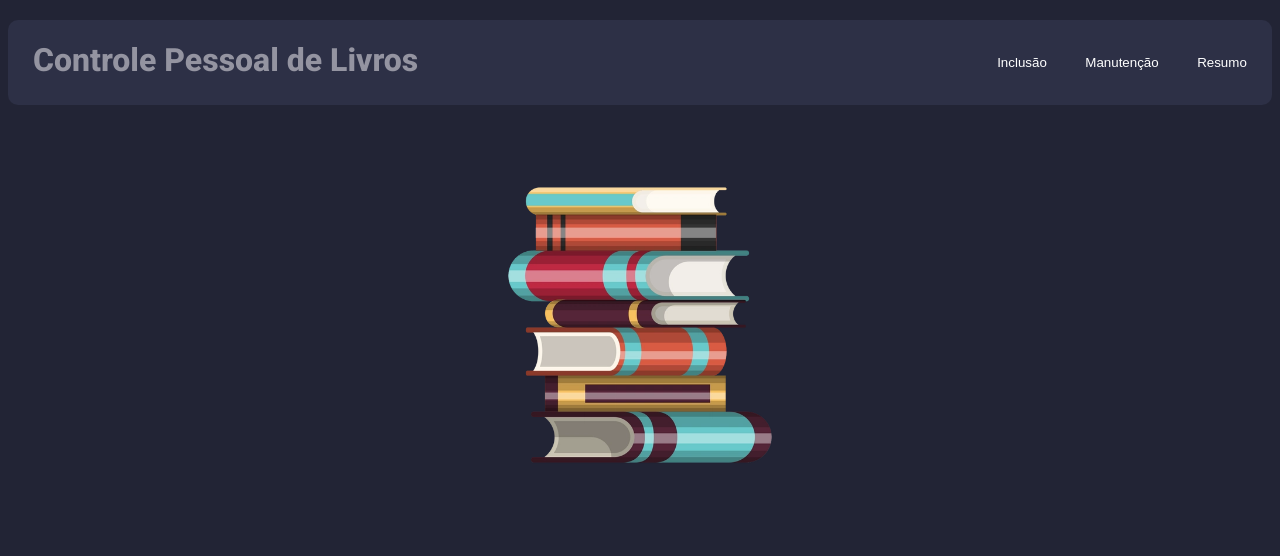
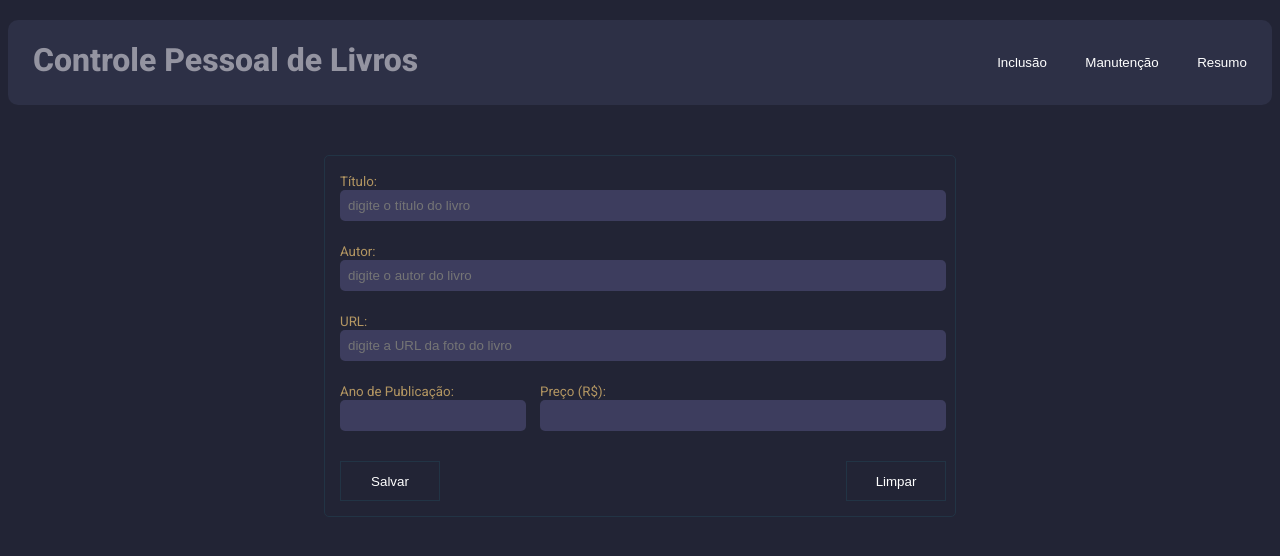
Before and after one commit to AlexandreCassilhas/JavaScript, a React (Vite) app in the folder react-course/controle-livros/: page / in a window 1280 px wide. Shown: the top 556 px of the page. Built offline with nearby package versions, Linux system fonts and the light colour scheme.

Commit message:
react exercise update

```diff
--- a/react-course/controle-livros/package.json
+++ b/react-course/controle-livros/package.json
@@ -11,7 +11,8 @@
   },
   "dependencies": {
     "react": "^19.1.0",
-    "react-dom": "^19.1.0"
+    "react-dom": "^19.1.0",
+    "react-hook-form": "^7.60.0"
   },
   "devDependencies": {
     "@eslint/js": "^9.29.0",
--- a/react-course/controle-livros/src/ControleLivros.css
+++ b/react-course/controle-livros/src/ControleLivros.css
@@ -10,53 +10,10 @@ body {
   font-family: 'Roboto', sans-serif;
 }
 
-h1 {
-  font-weight: 800;
-  color: #9494a1;
-  text-align: start;
-}
 
-div.principal {
-  background-color: #2d3046;
-  display: flex;
-  position: relative;
-  flex-flow: column wrap;
-  width: 100%;
-  height: 60px;
-  margin:20px auto;
-  padding-bottom: 25px;
-  border-radius: 10px;
-}
-
-div.titulo {
-  display: flex;
-}
-
-div.navbar {
-  position: absolute;
-  display: flex;
-  top: 0;
-  right: 0;
-  padding: 0px 0px;
-}
 
 @media screen and (max-width: 730px) {
 
-  div.principal {
-  flex-flow: row wrap;
-  }
 
-  div.titulo {
-  display: flex;
-  flex-flow: column wrap;
-}
-
-  div.navbar {
-  position: relative;
-  display: flex;
-  flex-flow: row wrap;
-  justify-content: end;
-  padding: 0px 0px;
-  }
 
 }
--- a/react-course/controle-livros/src/ControleLivros.jsx
+++ b/react-course/controle-livros/src/ControleLivros.jsx
@@ -3,7 +3,6 @@ import React, {useState, useEffect} from "react";
 import './ControleLivros.css';
 import MenuSuperior from "./MenuSuperior";
 import FormCadastro from "./FormCadastro";
-import Livros from "./assets/livros.webp"
 
 function ControleLivros() {
 
@@ -12,11 +11,6 @@ function ControleLivros() {
       <MenuSuperior />
       <FormCadastro />
     </div>
-
-
-
-
-
   )
 }
 
--- a/react-course/controle-livros/src/FormCadastro.jsx
+++ b/react-course/controle-livros/src/FormCadastro.jsx
@@ -1,39 +1,49 @@
 import React, {useState, useEffect} from "react";
-import Livros from "./assets/livros.webp"
+import  {useForm} from "react-hook-form";
+
+import iconLivros from "./assets/livros.webp"
 
 import './FormCadastro.css';
 
+const status = 'inserir';
+
 function FormCadastro() {
-  const menuOption = ''
 
-  if (menuOption == 'inserir'){
+  const {register, handleSubmit} = useForm();
+
+  function salvar(dadosLivro){
+    alert(JSON.stringify(dadosLivro));
+  }
+
+  if (status == 'inserir'){
       return(
         <div>
+          <form onSubmit={handleSubmit(salvar)}>
             <div className="form-livro">
               <div className="campo">
                 <label htmlFor="titulo">Título:</label>
-              <input type="text" name="nTitulo" id="titulo" required placeholder="digite o título do livro" />
+                <input type="text" name="nTitulo" id="titulo" required placeholder="digite o título do livro" {...register('titulo')} />
               </div>
               <div className="campo">
                 <label htmlFor="autor">
                   Autor:</label>
-              <input type="text" name="nAutor" id="autor" required placeholder="digite o autor do livro" />
+                <input type="text" name="nAutor" id="autor" required placeholder="digite o autor do livro" {...register('autor')} />
               </div>
               <div className="campo">
                 <label htmlFor="urlFoto">
                   URL:</label>
-              <input type="text" name="nUrlFoto" id="urlFoto" placeholder="digite a URL da foto do livro" />
+                <input type="text" name="nUrlFoto" id="urlFoto" placeholder="digite a URL da foto do livro" {...register('urlFoto')} />
               </div>
               <div className="dois-campos">
                 <div className="campo-um">
                 <label htmlFor="anoPublicacao">
                   Ano de Publicação:</label>
-              <input className="class-ano" type="number" name="nAnoPublicacao" id="anoPublicacao" required step={1} min={1500} />
+                <input className="class-ano" type="number" name="nAnoPublicacao" id="anoPublicacao" required step={1} min={1500} {...register('anoPublicacao')} />
                 </div>
                 <div className="campo-dois">
                 <label htmlFor="preco">
                   Preço (R$):</label>
-              <input className="class-preco" type="number" name="nPreco" id="preco" required step={0.5} min={5} />
+                <input className="class-preco" type="number" name="nPreco" id="preco" required step={0.5} min={5} {...register('preco')} />
                 </div>
               </div>
               <div className="botoes">
@@ -41,7 +51,7 @@ function FormCadastro() {
                 <button className="form-buttons red-button">Limpar</button>
               </div>
             </div>
-
+          </form>
         </div>
       )
   } else {
@@ -49,7 +59,7 @@ function FormCadastro() {
       <div className="imagem">
        <img
         className="figura"
-        src={Livros}
+        src={iconLivros}
         alt="todo list img"
       />
       </div>
--- a/react-course/controle-livros/src/MenuSuperior.jsx
+++ b/react-course/controle-livros/src/MenuSuperior.jsx
@@ -1,9 +1,10 @@
 import React, {useState, useEffect} from "react";
 import './MenuSuperior.css';
 
+
 function MenuSuperior() {
 
-  return(
+return(
     <div className="principal">
       <div className="titulo">
         <h1>Controle Pessoal de Livros</h1>
```
Also changed, not shown: 2 other files (tests, documents, lock files or other folders). Lines whose indentation alone changed are shown as unchanged.
